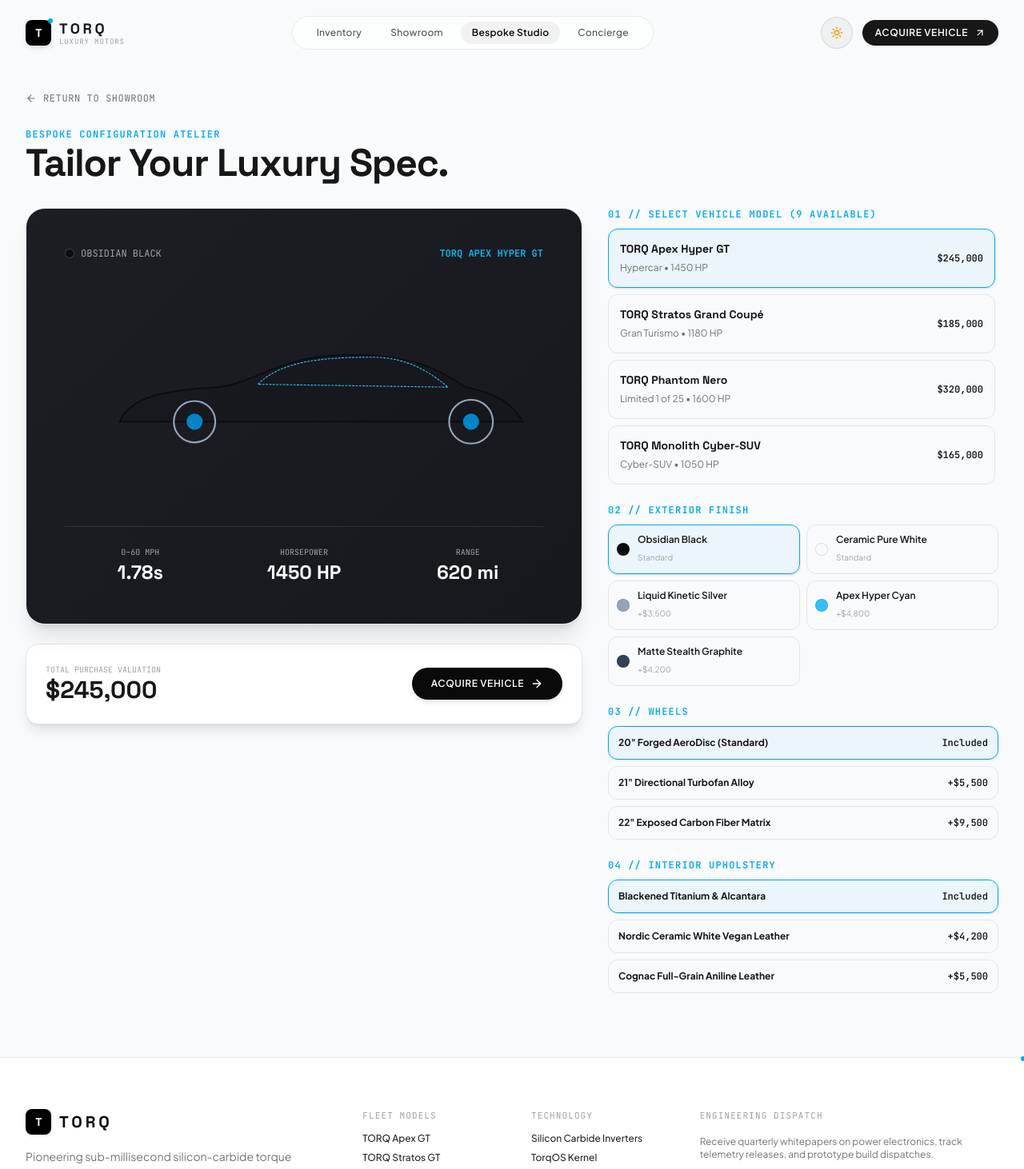
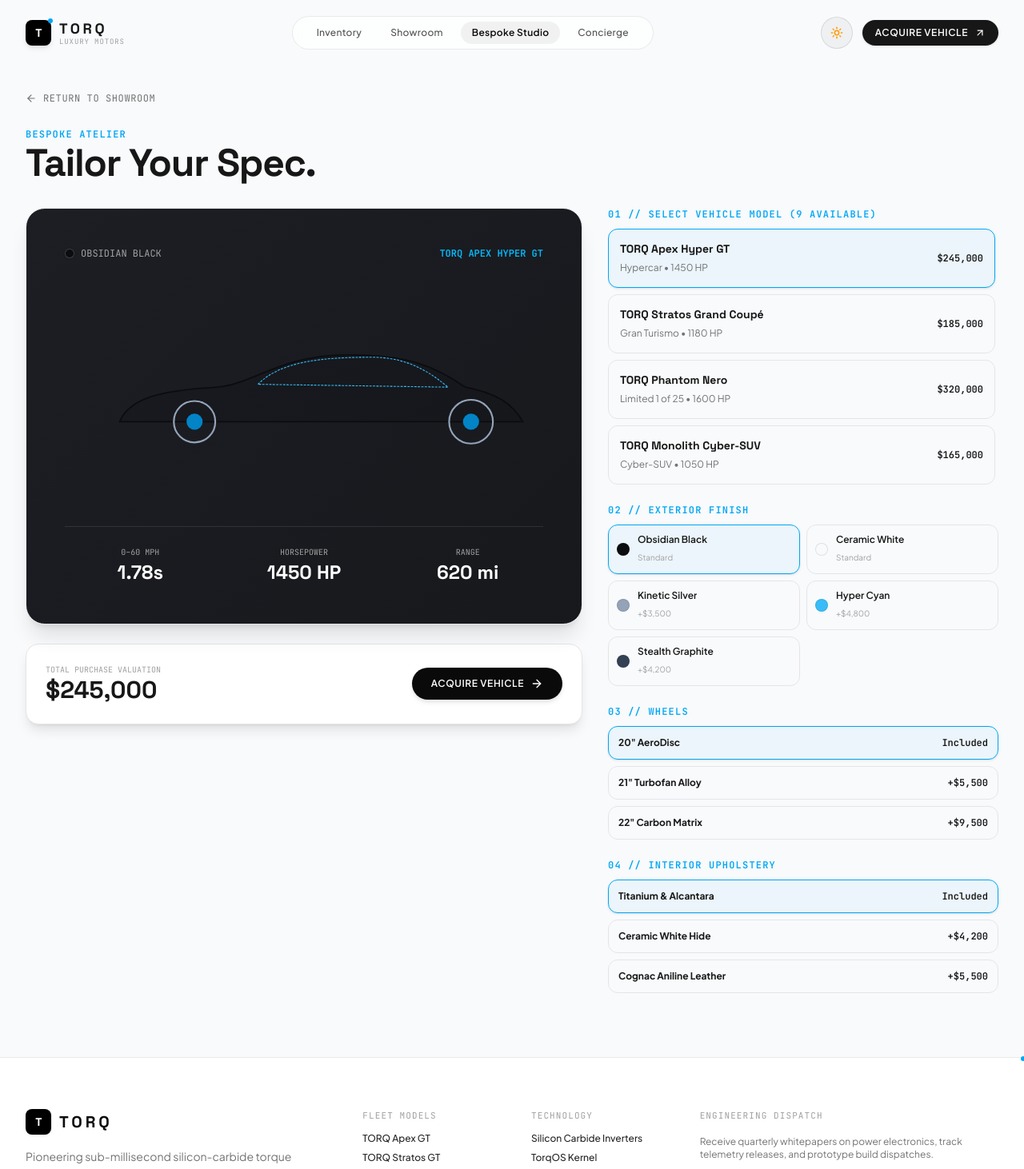
Before and after one commit to ruhul2003/Torq, a Next.js app: page /configurator in a window 1280 px wide. Shown: the top 1462 px of the page at 80% size. Built offline with nearby package versions, Linux system fonts and the light colour scheme.

Commit message:
Streamline configurator option copy and reduce paint and trim descriptions.

```diff
--- a/src/app/configurator/page.jsx
+++ b/src/app/configurator/page.jsx
@@ -94,22 +94,22 @@ const MODELS = [
 
 const PAINTS = [
   { id: "obsidian", name: "Obsidian Black", hex: "#0b0c10", price: 0 },
-  { id: "ceramic", name: "Ceramic Pure White", hex: "#f8fafc", price: 0 },
-  { id: "silver", name: "Liquid Kinetic Silver", hex: "#94a3b8", price: 3500 },
-  { id: "cyan", name: "Apex Hyper Cyan", hex: "#38bdf8", price: 4800 },
-  { id: "graphite", name: "Matte Stealth Graphite", hex: "#334155", price: 4200 },
+  { id: "ceramic", name: "Ceramic White", hex: "#f8fafc", price: 0 },
+  { id: "silver", name: "Kinetic Silver", hex: "#94a3b8", price: 3500 },
+  { id: "cyan", name: "Hyper Cyan", hex: "#38bdf8", price: 4800 },
+  { id: "graphite", name: "Stealth Graphite", hex: "#334155", price: 4200 },
 ];
 
 const WHEELS = [
-  { id: "20-aero", name: '20" Forged AeroDisc (Standard)', price: 0 },
-  { id: "21-turbofan", name: '21" Directional Turbofan Alloy', price: 5500 },
-  { id: "22-carbon", name: '22" Exposed Carbon Fiber Matrix', price: 9500 },
+  { id: "20-aero", name: '20" AeroDisc', price: 0 },
+  { id: "21-turbofan", name: '21" Turbofan Alloy', price: 5500 },
+  { id: "22-carbon", name: '22" Carbon Matrix', price: 9500 },
 ];
 
 const INTERIORS = [
-  { id: "titanium", name: "Blackened Titanium & Alcantara", price: 0 },
-  { id: "nordic-white", name: "Nordic Ceramic White Vegan Leather", price: 4200 },
-  { id: "saddle-tan", name: "Cognac Full-Grain Aniline Leather", price: 5500 },
+  { id: "titanium", name: "Titanium & Alcantara", price: 0 },
+  { id: "nordic-white", name: "Ceramic White Hide", price: 4200 },
+  { id: "saddle-tan", name: "Cognac Aniline Leather", price: 5500 },
 ];
 
 export default function ConfiguratorPage() {
@@ -142,10 +142,10 @@ export default function ConfiguratorPage() {
 
         <div className="mb-8">
           <span className="text-xs font-mono uppercase tracking-widest text-sky-500 font-semibold block mb-1">
-            BESPOKE CONFIGURATION ATELIER
+            BESPOKE ATELIER
           </span>
           <h1 className="font-display text-3xl sm:text-5xl font-black tracking-tight">
-            Tailor Your Luxury Spec.
+            Tailor Your Spec.
           </h1>
         </div>
 
```
